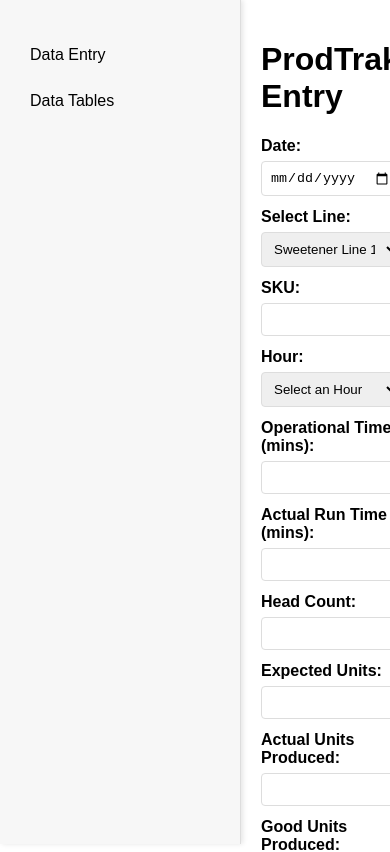
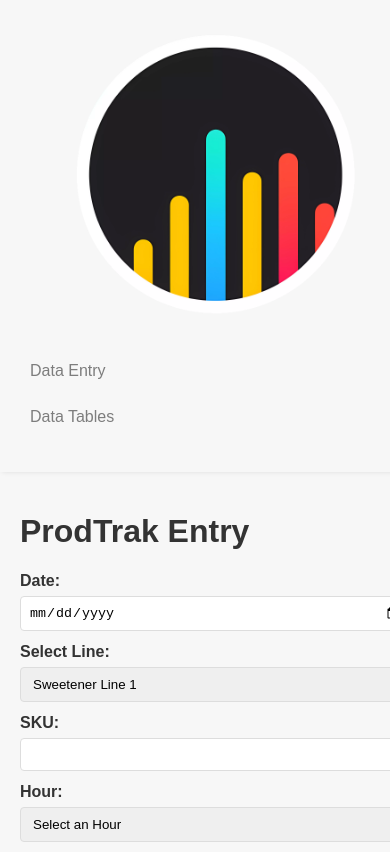
Before and after one commit to tlovell5/prodtrak, a React (Create React App) app: page / in a window 390 px wide. Shown: the top 852 px of the page. Built offline with nearby package versions, Linux system fonts and the light colour scheme.

Commit message:
Logo now working too with some css grid functionality

```diff
--- a/src/App.css
+++ b/src/App.css
@@ -1,15 +1,21 @@
+/* Global Styling */
+body {
+  background-color: #F7F7F7; /* Light Grey as the primary background color */
+  color: #333333; /* Dark Grey for most of the text */
+}
+
 .App {
-  display: flex;
+display: grid;
+grid-template-columns: 200px 1fr;
 height: 100vh;
 font-family: Arial, Helvetica, sans-serif;
 }
 
 .sidebar {
-  min-width: 200px;
 border-right: 1px solid #ddd;
 padding: 20px;
 box-shadow: 2px 0 5px rgba(0, 0, 0, 0.1);
-  background-color: #f7f7f7;
+background-color: #F7F7F7; /* Light Grey background for sidebar */
 }
 
 .sidebar ul {
@@ -23,6 +29,7 @@
 cursor: pointer;
 margin-bottom: 8px;
 transition: background-color 0.2s;
+color: #7D7D7D; /* Light Grey for secondary text */
 }
 
 .sidebar li:hover {
@@ -30,7 +37,6 @@
 }
 
 .content {
-  flex-grow: 1;
 padding: 20px;
 }
 
@@ -47,6 +53,7 @@ label {
 display: block;
 margin-bottom: 6px;
 font-weight: bold;
+color: #333333; /* Dark Grey for labels */
 }
 
 input[type="text"],
@@ -63,7 +70,7 @@ select {
 button {
 padding: 10px 15px;
 border: none;
-  background-color: #007BFF;
+background-color: #007BFF; /* Primary Blue for buttons */
 color: white;
 border-radius: 4px;
 cursor: pointer;
@@ -74,11 +81,16 @@ button:hover {
 background-color: #0056b3;
 }
 
-/* Styling for DataTables component */
+/* DataTables component styling */
 table {
   width: 100%;
+  max-width: 100%; /* ensure the table doesn't overflow its parent */
   border-collapse: collapse;
   margin-top: 20px;
+  table-layout: fixed; /* Use a fixed table layout */
+  overflow-x: auto; /* Enable horizontal scrolling */
+  display: block; /* Block element to allow for scrolling */
+  font-size: 0.9rem; /* Reduce the font size slightly */
 }
 
 table, th, td {
@@ -86,8 +98,11 @@ table, th, td {
 }
 
 th, td {
-  padding: 8px 12px;
+  padding: 6px 10px; /* Slightly reduced padding */
   text-align: left;
+  overflow: hidden; /* Hide overflowed content */
+  text-overflow: ellipsis; /* Add an ellipsis (...) for overflowed content */
+  white-space: nowrap; /* Prevent content from wrapping to the next line */
 }
 
 th {
@@ -101,3 +116,34 @@ tr:nth-child(even) {
 tr:hover {
   background-color: #e0e0e0;
 }
+
+/* Responsive adjustments */
+@media (max-width: 768px) {
+  .App {
+    grid-template-columns: 1fr;
+  }
+
+  .sidebar, .content {
+    width: 100%;
+  }
+
+  form {
+    max-width: 100%;
+  }
+
+  table {
+    font-size: 0.8rem; /* Further reduce the font size on smaller screens */
+  }
+}
+
+.logo-container {
+  display: flex;
+  justify-content: center;  /* Center the content horizontally */
+  align-items: center;      /* Center the content vertically */
+  margin-bottom: 20px;      /* Provide some space below the logo */
+}
+
+.sidebar-logo {
+  max-width: 80%;         /* You can adjust this based on how big you want the logo to be */
+  height: auto;           /* Maintain the image aspect ratio */
+}
--- a/src/Sidebar.js
+++ b/src/Sidebar.js
@@ -1,8 +1,12 @@
 import React from "react";
+import logo from "./prodtraklogo.png"; // Importing the logo
 
 function Sidebar({ setCurrentPage }) {
   return (
     <div className="sidebar">
+      <div className="logo-container">
+        <img src={logo} alt="ProdTrak Logo" className="sidebar-logo" />
+      </div>
       <ul>
         <li onClick={() => setCurrentPage("Data Entry")}>Data Entry</li>
         <li onClick={() => setCurrentPage("Data Tables")}>Data Tables</li>
```
Also changed, not shown: src/prodtraklogo.png (added). Lines whose indentation alone changed are shown as unchanged.
